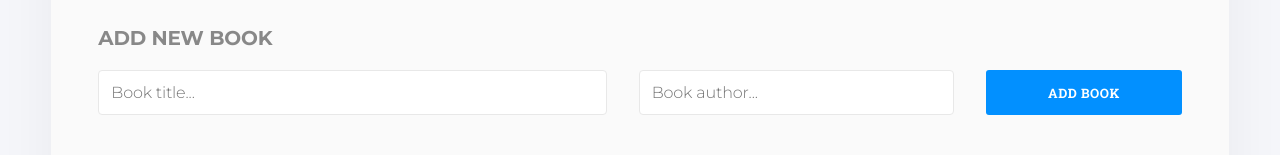
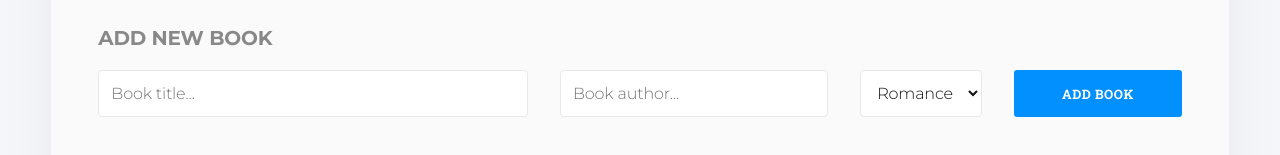
Before and after one commit to SergSkol/bookstore, a React (Create React App) app: page / in a window 1280 px wide. Shown: the part 237-392 px from the top of the page. Built offline with nearby package versions, Linux system fonts and the light colour scheme; no server answers.

Commit message:
Add category input field

```diff
--- a/src/components/API.js
+++ b/src/components/API.js
@@ -8,8 +8,10 @@ const fillBooksArray = (data) => {
   const itemNames = Object.keys(data);
   itemNames.forEach((id) => {
     const itemContent = data[id];
-    const { title, author } = itemContent[0];
-    const book = { id, title, author };
+    const { title, author, category } = itemContent[0];
+    const book = {
+      id, title, author, category,
+    };
     books.push(book);
   });
   return books;
@@ -36,7 +38,7 @@ const postToAPI = (book) => async (dispatch) => {
         item_id: book.id,
         title: book.title,
         author: book.author,
-        category: 'Fiction',
+        category: book.category,
       })
       .then(() => {
         dispatch(createBookAction(book));
--- a/src/components/BookItem.js
+++ b/src/components/BookItem.js
@@ -3,7 +3,9 @@ import { useDispatch } from 'react-redux';
 import { deleteFromAPI } from './API';
 
 const BookItem = (book) => {
-  const { id, title, author } = book;
+  const {
+    id, title, author, category,
+  } = book;
 
   const dispatch = useDispatch();
 
@@ -15,7 +17,7 @@ const BookItem = (book) => {
     <div className="bookItem">
       <div className="bookContent">
         <div className="bookInfo">
-          <h4 className="bookCategory">Fiction</h4>
+          <h4 className="bookCategory">{category}</h4>
           <h2 className="bookTitle">{title}</h2>
           <h6 className="bookAuthor">{author}</h6>
           <div className="bookActionButtons">
--- a/src/components/BookList.js
+++ b/src/components/BookList.js
@@ -13,6 +13,7 @@ const BookList = () => {
             id={book.id}
             title={book.title}
             author={book.author}
+            category={book.category}
           />
         </li>
       ))}
--- a/src/components/InputBook.js
+++ b/src/components/InputBook.js
@@ -11,8 +11,11 @@ const InputBook = () => {
     const id = uuidv4();
     const title = document.querySelector('.inputTitle').value;
     const author = document.querySelector('.inputAuthor').value;
+    const category = document.querySelector('.inputCategory').value;
 
-    const book = { id, title, author };
+    const book = {
+      id, title, author, category,
+    };
     dispatch(postToAPI(book));
   };
 
@@ -32,6 +35,20 @@ const InputBook = () => {
           placeholder="Book author..."
           name="author"
         />
+        <select
+          type="text"
+          className="input inputCategory"
+          placeholder="Book category..."
+          name="category"
+        >
+          <option value="Romance">Romance</option>
+          <option value="Mystery">Mystery</option>
+          <option value="Fantasy">Fantasy</option>
+          <option value="Fiction">Fiction</option>
+          <option value="Horror">Horror</option>
+          <option value="Memoir">Memoir</option>
+          <option value="Other">Other</option>
+        </select>
         <button
           type="submit"
           className="inputSubmit"
```
